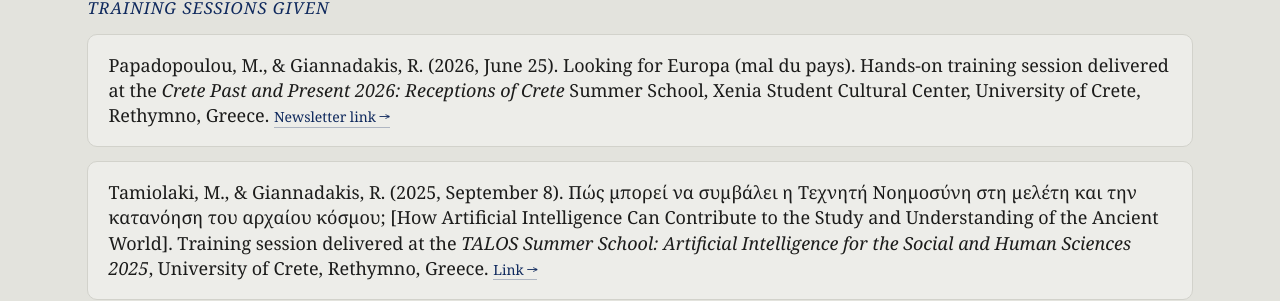
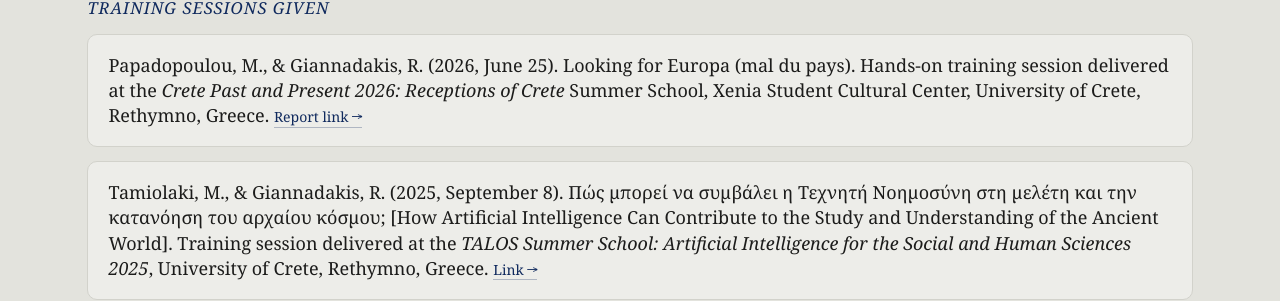
Before and after one commit to rgiannadakis/rgiannadakis.github.io, a Jekyll site: the page built from teaching.md, in a window 1280 px wide and 900 px high. Shown: the part 224-525 px from the top of the window. Built offline with Jekyll 4.4.1, drawn with Linux system fonts in a browser that asks for light colours.

Commit message:
site updates

```diff
--- a/teaching.md
+++ b/teaching.md
@@ -7,11 +7,11 @@ permalink: /teaching/
 ## Training Sessions Given
 
 <div class="entry" markdown="1">
-Papadopoulou, M., & Giannadakis, R. (2026, June 25). Looking for Europa (mal du pays). Hands-on training session delivered at the <em>Crete Past and Present 2026: Receptions of Crete</em> Summer School, Xenia Student Cultural Center, University of Crete, Rethymno, Greece. <a class="entry-link" href="https://talos-ai4ssh.uoc.gr/cretepastandpresent2026/">Newsletter link →</a>
+Papadopoulou, M., & Giannadakis, R. (2026, June 25). Looking for Europa (mal du pays). Hands-on training session delivered at the <em>Crete Past and Present 2026: Receptions of Crete</em> Summer School, Xenia Student Cultural Center, University of Crete, Rethymno, Greece. <a class="entry-link" href="https://talos-ai4ssh.uoc.gr/cretepastandpresent2026/">Report link →</a>
 </div>
 
 <div class="entry" markdown="1">
-Tamiolaki, M., & Giannadakis, R. (2025, September 8). Πώς μπορεί να συμβάλει η Τεχνητή Νοημοσύνη στη μελέτη και την κατανόηση του αρχαίου κόσμου; [How Artificial Intelligence Can Contribute to the Study and Understanding of the Ancient World]. Training session delivered at the <em>TALOS Summer School: Artificial Intelligence for the Social and Human Sciences 2025</em>, University of Crete, Rethymno, Greece. <a class="entry-link" href="https://talos-ai4ssh.uoc.gr/training/summer-school-ai4ssh-2025/">Link →</a>
+Tamiolaki, M., & Giannadakis, R. (2025, September 8). Πώς μπορεί να συμβάλει η Τεχνητή Νοημοσύνη στη μελέτη και την κατανόηση του αρχαίου κόσμου; [How Artificial Intelligence Can Contribute to the Study and Understanding of the Ancient World]. Training session delivered at the <em>TALOS Summer School: Artificial Intelligence for the Social and Human Sciences 2025</em>, University of Crete, Rethymno, Greece. <a class="entry-link" href="https://talos-ai4ssh.uoc.gr/training/summer-school-ai4ssh-2025/#:~:text=%CE%A7%CF%8E%CF%81%CE%BF%CF%82%3A%20%CE%94%CE%99%CE%95%CE%A3%CE%A4%CE%91%CE%A0-,Mon,-08/09">Link →</a>
 </div>
 
 <div class="entry" markdown="1">
```
